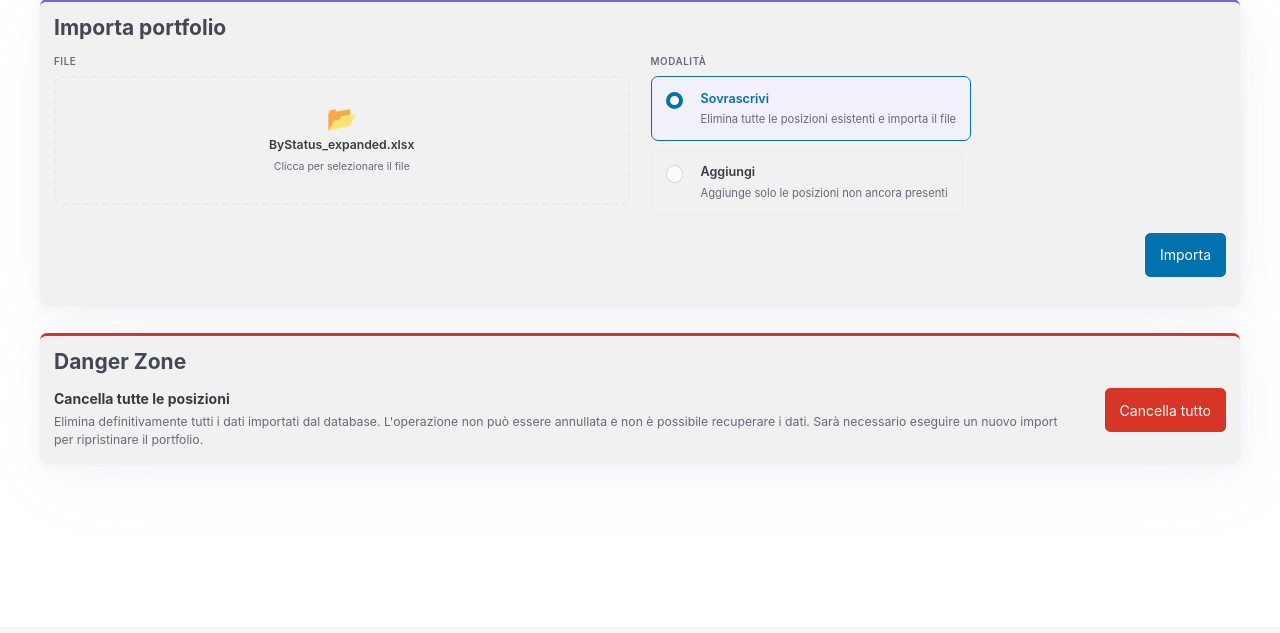
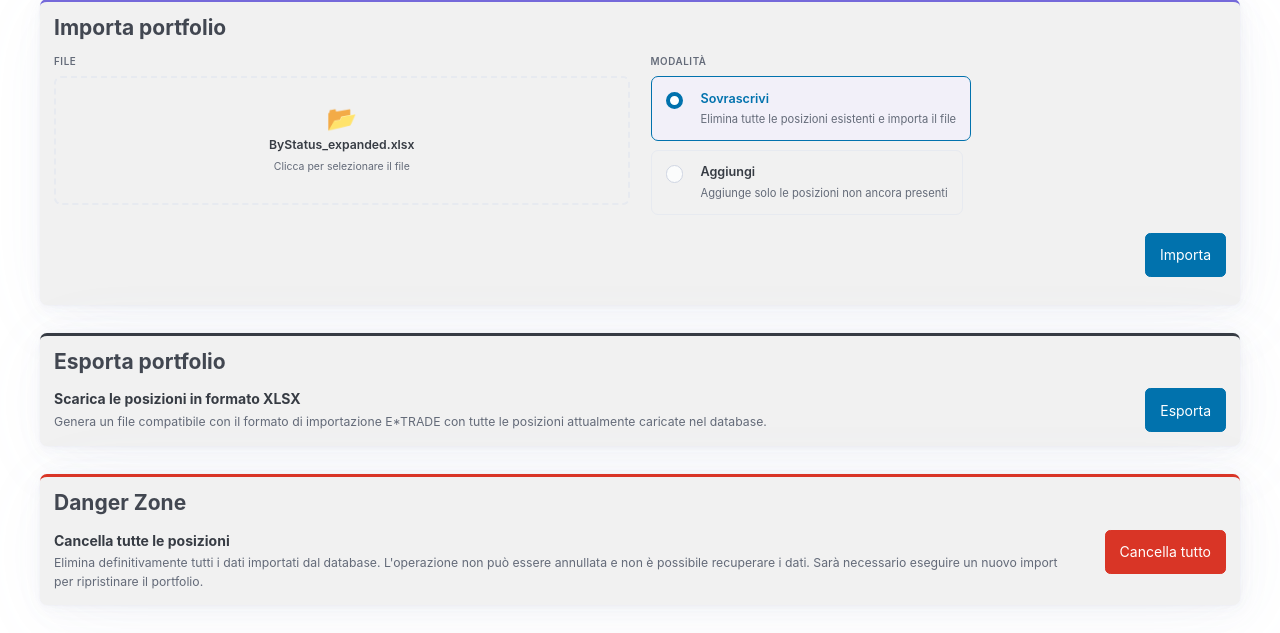
Before and after one commit to applewebbo/etrade_info, a Django app: template templates/import.html in a window 1280 px wide. Shown: the part 173-806 px from the top of the page. Before the commit the page ends 620 px from the top, so only its background shows below. Run offline with Django 3.2, Linux system fonts and the light colour scheme; the template is opened without the code that fills it, so the values that code supplies are empty.

Commit message:
✨ feat(export): add portfolio XLSX export to settings page fix #7

```diff
--- a/static/style.css
+++ b/static/style.css
@@ -96,6 +96,7 @@ nav ul li a[aria-current] { font-weight: bold; }
 .card-espp      { background: var(--pico-color-grey-50); border-top-color: var(--pico-color-jade-500); }
 .card-rsu       { background: var(--pico-color-grey-50); border-top-color: var(--pico-color-purple-500); }
 .card-taxes     { background: var(--pico-color-grey-50); border-top-color: var(--pico-color-orange-500); }
+.card-export    { background: var(--pico-color-grey-50); border-top-color: var(--pico-color-teal-500); }
 .card-danger    { background: var(--pico-color-grey-50); border-top-color: var(--pico-color-red-500); }
 
 .price-up   { color: var(--pico-color-green-600) !important; }
@@ -301,6 +302,22 @@ article.settings-card {
   border-top-width: 3px !important;
   border-top-style: solid !important;
   border-radius: .5rem;
+}
+
+/* Export card */
+.export-row {
+  display: flex;
+  align-items: flex-start;
+  justify-content: space-between;
+  gap: 2rem;
+}
+.export-info {
+  flex: 1;
+}
+.export-info p {
+  font-size: .875rem;
+  color: var(--pico-muted-color);
+  margin: .25rem 0 0;
 }
 
 /* Danger zone */
--- a/templates/import.html
+++ b/templates/import.html
@@ -56,6 +56,19 @@
 </section>
 
 <section>
+  <article class="settings-card card-export">
+    <h3>Esporta portfolio</h3>
+    <div class="export-row">
+      <div class="export-info">
+        <strong>Scarica le posizioni in formato XLSX</strong>
+        <p>Genera un file compatibile con il formato di importazione E*TRADE con tutte le posizioni attualmente caricate nel database.</p>
+      </div>
+      <a href="/export/" role="button" {% if not count %}aria-disabled="true"{% endif %}>Esporta</a>
+    </div>
+  </article>
+</section>
+
+<section>
   <article class="settings-card card-danger">
     <h3>Danger Zone</h3>
     <div class="danger-row">
```
Also changed, not shown: app.py (+45 -0 lines), tests/test_views.py (+61 -0 lines).
